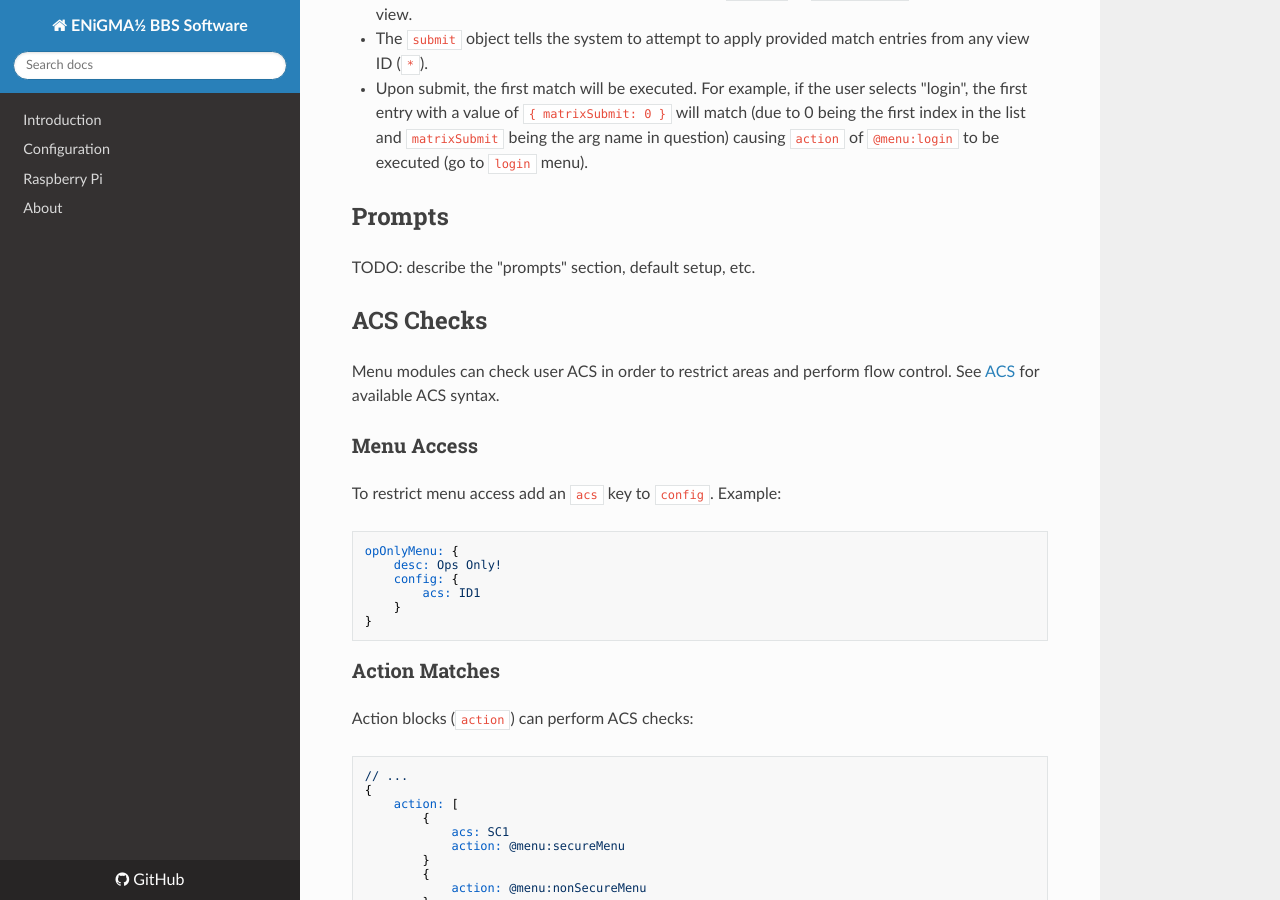
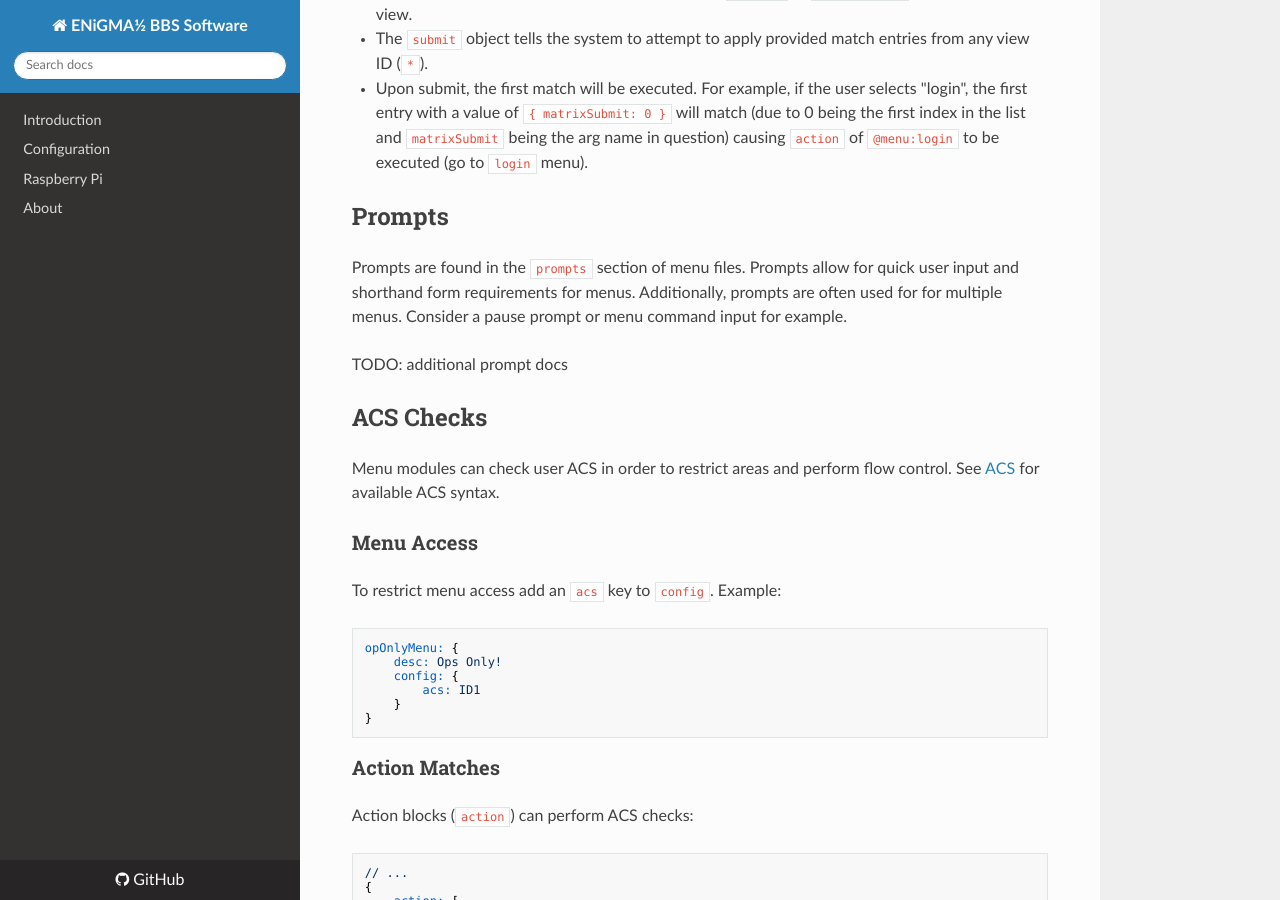
Before and after one commit to NuSkooler/enigma-bbs, an MkDocs documentation site: the page built from docs/configuration/menu-hjson.md, in a window 1280 px wide and 900 px high, scrolled down 5079 px. Built offline with MkDocs 1.6.1, drawn with Linux system fonts in a browser that asks for light colours; nearby versions of some CDN libraries; old or Windows-style settings are respelled for this version of MkDocs.

Commit message:
Doc updates on prompts

```diff
--- a/docs/configuration/menu-hjson.md
+++ b/docs/configuration/menu-hjson.md
@@ -186,7 +186,9 @@ In the above entry, you'll notice `form`. This defines a form(s) object. In this
 * Upon submit, the first match will be executed. For example, if the user selects "login", the first entry with a value of `{ matrixSubmit: 0 }` will match (due to 0 being the first index in the list and `matrixSubmit` being the arg name in question) causing `action` of `@menu:login` to be executed (go to `login` menu).
 
 ## Prompts
-TODO: describe the "prompts" section, default setup, etc.
+Prompts are found in the `prompts` section of menu files. Prompts allow for quick user input and shorthand form requirements for menus. Additionally, prompts are often used for for multiple menus. Consider a pause prompt or menu command input for example.
+
+TODO: additional prompt docs
 
 ## ACS Checks
 Menu modules can check user ACS in order to restrict areas and perform flow control. See [ACS](acs.md) for available ACS syntax.
```
Also changed, not shown: WHATSNEW.md (+1 -1 lines).
